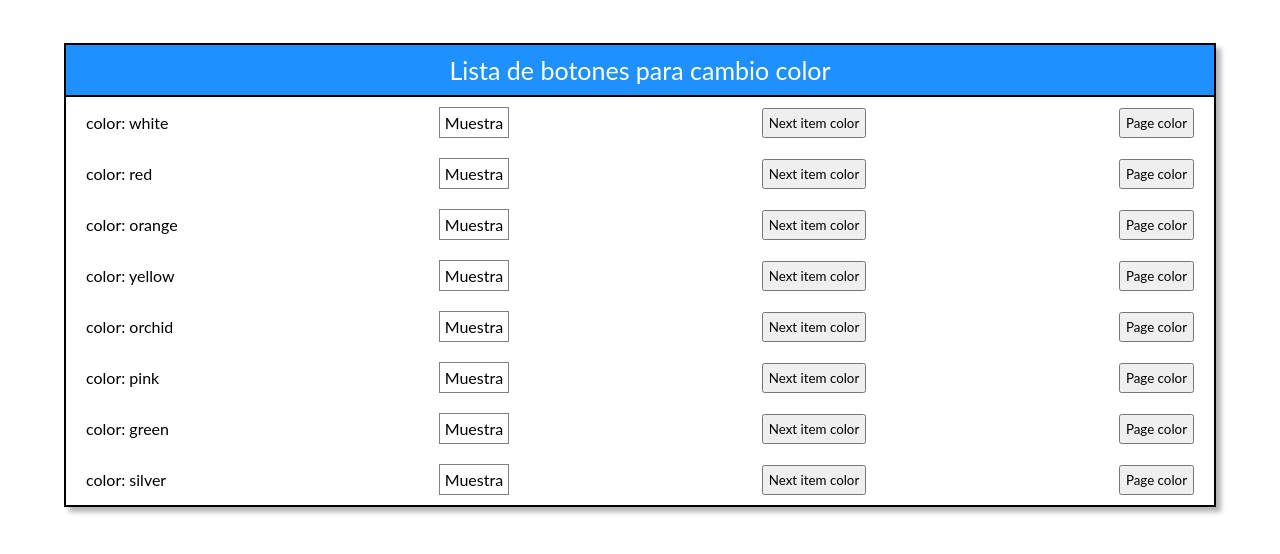
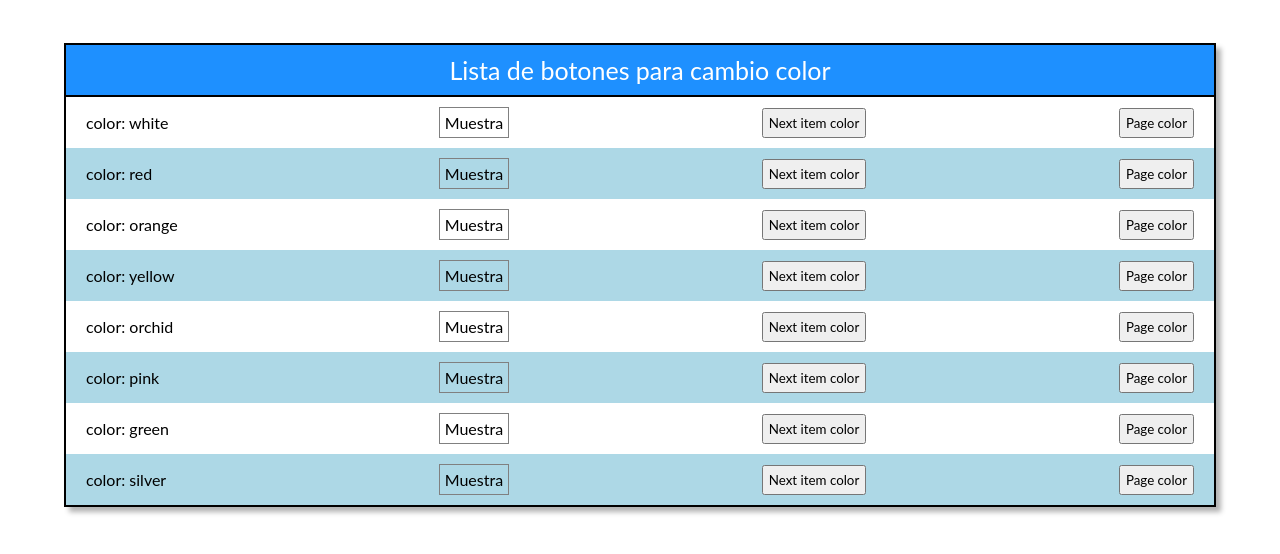
Before and after one commit to aliciagarluq/practica-bloque1-dia2-ejer3-aliciagarcialuque-uspfms, a website: page index.html in a window 1280 px wide. Shown: the part 76-630 px from the top of the page. Drawn offline with Linux system fonts and the light colour scheme.

Commit message:
estructura acabada

```diff
--- a/index.html
+++ b/index.html
@@ -3,7 +3,7 @@
 <head>
 	<title>Práctica Javascript</title>
 	  <script type=text/javascript src="index.js" defer></script>
-	<style>
+		<style>
 		* {
 			margin: 0;
 			padding: 0;
@@ -37,6 +37,13 @@
 		}
 
 		.color-item--odd {
+      width: 100%;
+			list-style: none;
+			padding: 10px 20px;
+			display: flex;
+			justify-content: space-between;
+			align-items: center;
+      font-size: 16px;
 			background-color: lightblue;
 		}
 
@@ -53,7 +60,6 @@
 
 		.color-name {
 			min-width: 100px;
-
 		}
 
 		.color-show {
--- a/index.js
+++ b/index.js
@@ -110,15 +110,14 @@ for(let i=1;i<li_list.length;i++){
   li_list[i].append(b_child4);
 
 }
-for(let i=1;i<li_list.length;i++){
-
-    li_list[i].classList.add("color-item");
-
-   /* li_list[i].classList.add("color-item--odd");
-
-    li_list[i].classList.add("color-item");*/
-
-}
+ li_list[1].classList.add("color-item");
+ li_list[2].classList.add("color-item--odd");
+ li_list[3].classList.add("color-item");
+ li_list[4].classList.add("color-item--odd");
+ li_list[5].classList.add("color-item");
+ li_list[6].classList.add("color-item--odd");
+ li_list[7].classList.add("color-item");
+ li_list[8].classList.add("color-item--odd");
 
 
-console.log(li_list)
+console.log(li_list[1].classList)
```
